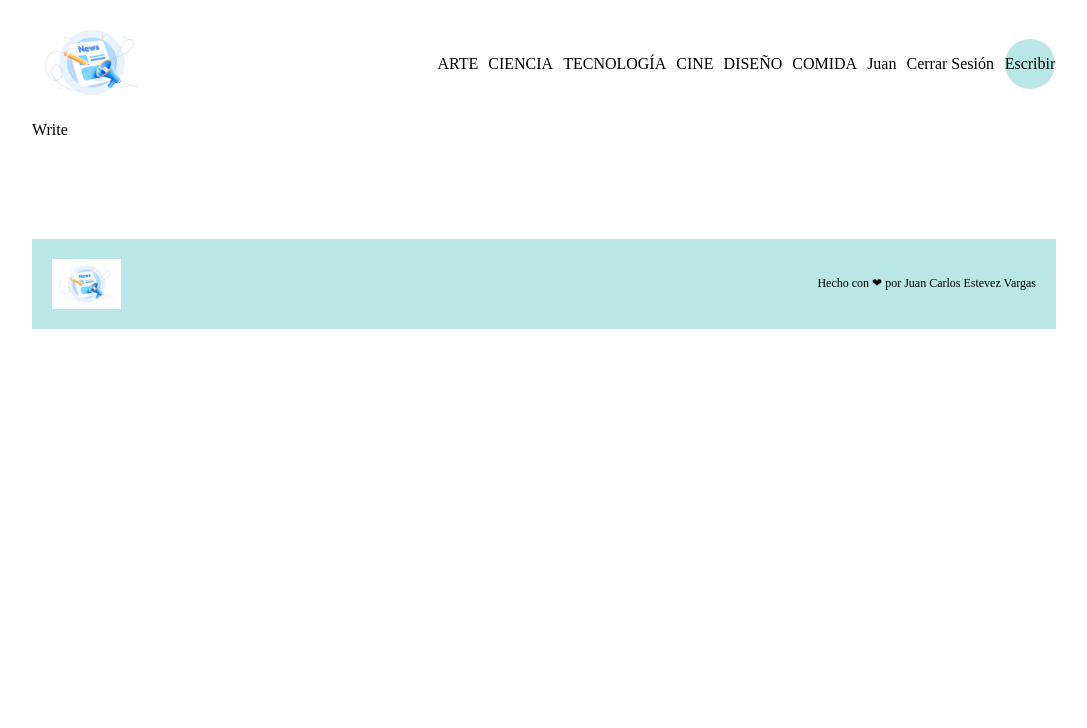
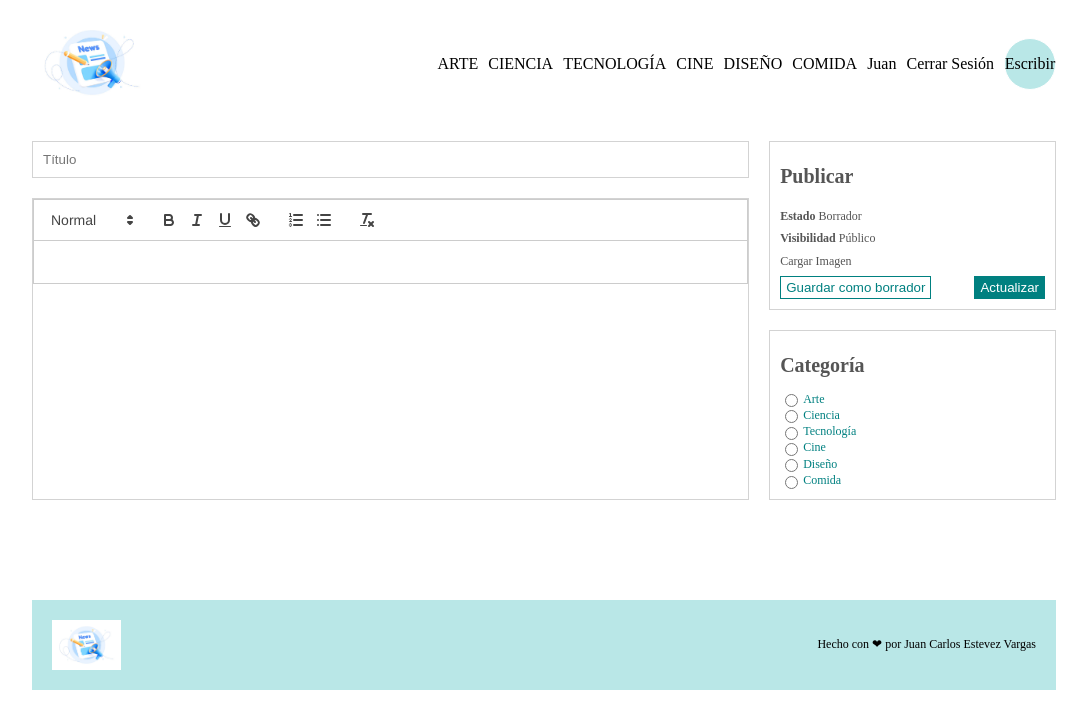
Before and after one commit to Juan-Carlos-Estevez-Vargas/Blog-React, a React (Vite) app in the folder client/: page /write in a window 1280 px wide. Shown: the top 728 px of the page, without its empty margins (96-1183 px from the left). Built offline with nearby package versions, Linux system fonts and the light colour scheme.

Commit message:
maquetado y estilizado página para escribir y crear los posts

```diff
--- a/client/package.json
+++ b/client/package.json
@@ -12,6 +12,7 @@
   "dependencies": {
     "react": "^18.2.0",
     "react-dom": "^18.2.0",
+    "react-quill": "^2.0.0",
     "react-router-dom": "^6.16.0",
     "sass": "^1.68.0"
   },
--- a/client/src/pages/Write.jsx
+++ b/client/src/pages/Write.jsx
@@ -1,8 +1,59 @@
-import React from 'react'
+import React, { useState } from 'react'
+import ReactQuill from 'react-quill'
+import 'react-quill/dist/quill.snow.css';
 
 const Write = () => {
+  const [value, setValue] = useState('');
+
   return (
-    <div>Write</div>
+    <div className="add">
+      <div className="content">
+        <input type="text" placeholder='Título' />
+        <div className="editorContainer">
+          <ReactQuill theme="snow" value={value} onChange={setValue} />
+        </div>
+      </div>
+      <div className="menu">
+        <div className="item">
+          <h1>Publicar</h1>
+          <span><b>Estado</b> Borrador</span>
+          <span><b>Visibilidad</b> Público</span>
+          <input style={{ display: "none" }} type="file" id="file" />
+          <label htmlFor="file">Cargar Imagen</label>
+          <div className="buttons">
+            <button>Guardar como borrador</button>
+            <button>Actualizar</button>
+          </div>
+        </div>
+        <div className="item">
+          <h1>Categoría</h1>
+          <div className="cat">
+            <input type="radio" name="categoria" value="arte" id="arte" />
+            <label htmlFor="arte">Arte</label>
+          </div>
+          <div className="cat">
+            <input type="radio" name="categoria" value="ciencia" id="ciencia" />
+            <label htmlFor="ciencia">Ciencia</label>
+          </div>
+          <div className="cat">
+            <input type="radio" name="categoria" value="tecnologia" id="tecnologia" />
+            <label htmlFor="tecnologia">Tecnología</label>
+          </div>
+          <div className="cat">
+            <input type="radio" name="categoria" value="cine" id="cine" />
+            <label htmlFor="cine">Cine</label>
+          </div>
+          <div className="cat">
+            <input type="radio" name="categoria" value="disenio" id="disenio" />
+            <label htmlFor="disenio">Diseño</label>
+          </div>
+          <div className="cat">
+            <input type="radio" name="categoria" value="comida" id="comida" />
+            <label htmlFor="comida">Comida</label>
+          </div>
+        </div>
+      </div>
+    </div>
   )
 }
 
```
Also changed, not shown: 1 other file (tests, documents, lock files or other folders).
